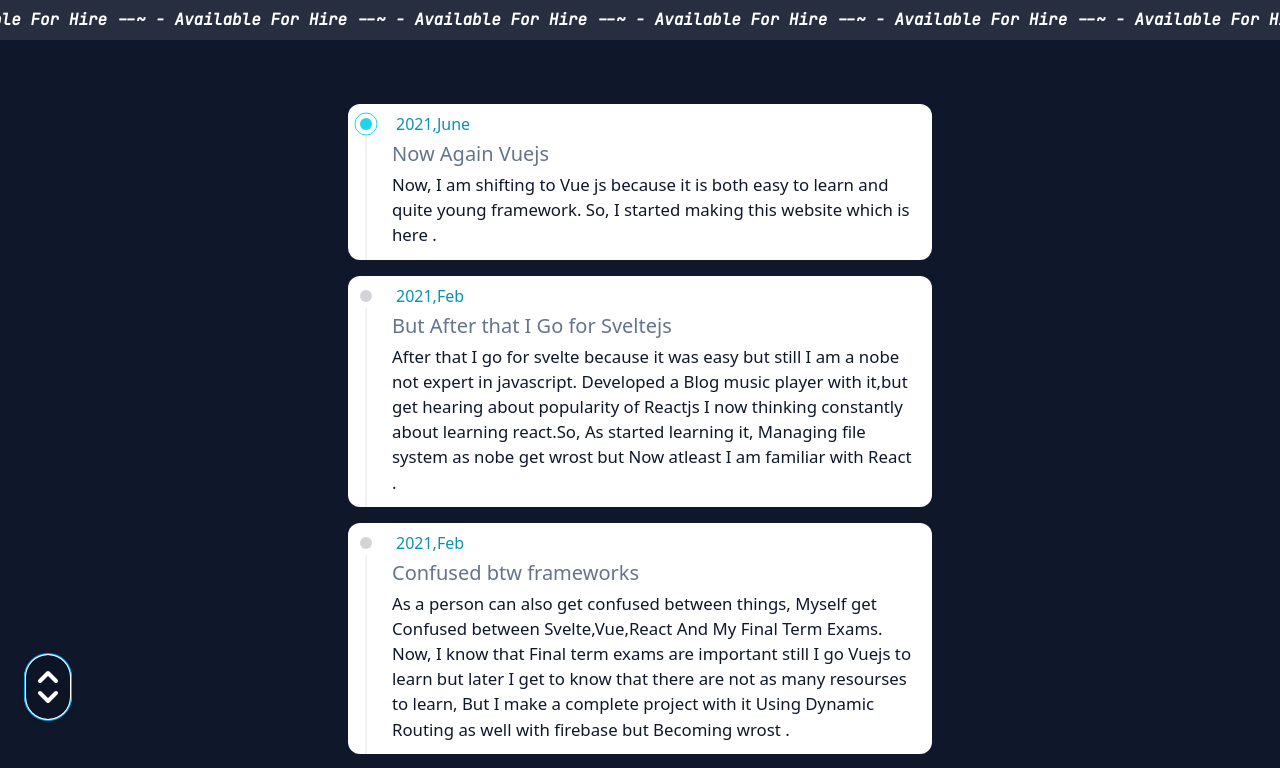
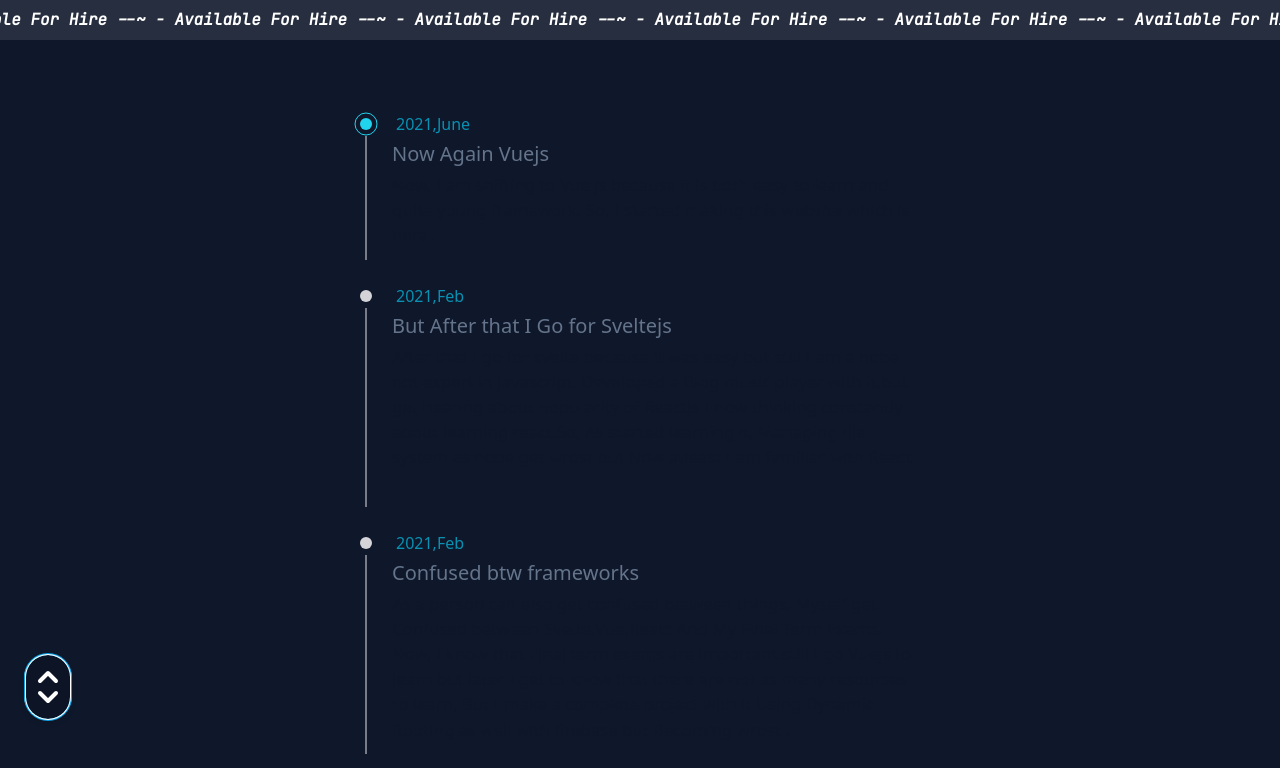
Before and after one commit to q1b/Myself, a Vue app: page /Timeline in a window 1280 px wide. Shown: the top 768 px of the page. Built offline with nearby package versions, Linux system fonts and the light colour scheme; a web font is replaced by a local one.

Commit message:
Removed Color,Opacity,Scale to make Animation not lacky

```diff
--- a/src/pages/Timeline.vue
+++ b/src/pages/Timeline.vue
@@ -16,12 +16,8 @@
         <article>
           <div
             class="
-              transform
+              boxElement
               translate-x-72
-              opacity-90
-              bg-gray-300
-              scale-x-95
-              boxElement
               relative
               grid
               items-start
@@ -180,19 +176,9 @@ export default {
     function handleIntersect(entries, observer) {
       for (const entry of entries) {
         if (entry.isIntersecting) {
-          entry.target.classList.add(
-            '!bg-white',
-            '!translate-x-0',
-            '!scale-100',
-            '!opacity-100'
-          )
+          entry.target.classList.add('!translate-x-0')
         } else {
-          entry.target.classList.remove(
-            '!bg-white',
-            '!translate-x-0',
-            '!scale-100',
-            '!opacity-100'
-          )
+          entry.target.classList.remove('!translate-x-0')
         }
       }
     }
```
